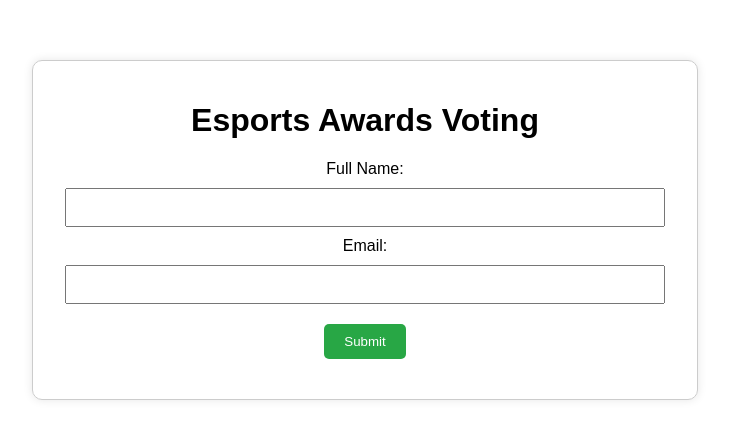
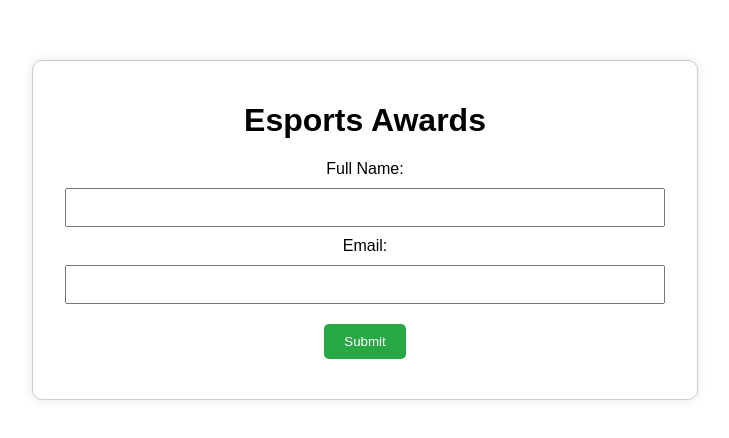
Before and after one commit to SarthakSahoo1407/EsportAwardsAutomatedVoting, a website: page public/index.html in a window 1280 px wide. Shown: the part 170-608 px from the top of the page, without its empty margins (275-1004 px from the left). Drawn offline with Linux system fonts and the light colour scheme.

Commit message:
Update page title in index.html

```diff
--- a/public/index.html
+++ b/public/index.html
@@ -8,7 +8,7 @@
 </head>
 <body>
     <div class="container">
-        <h1>Esports Awards Voting</h1>
+        <h1>Esports Awards</h1>
         <form id="voteForm">
             <label for="name">Full Name:</label>
             <input type="text" id="name" name="name" required>
```
